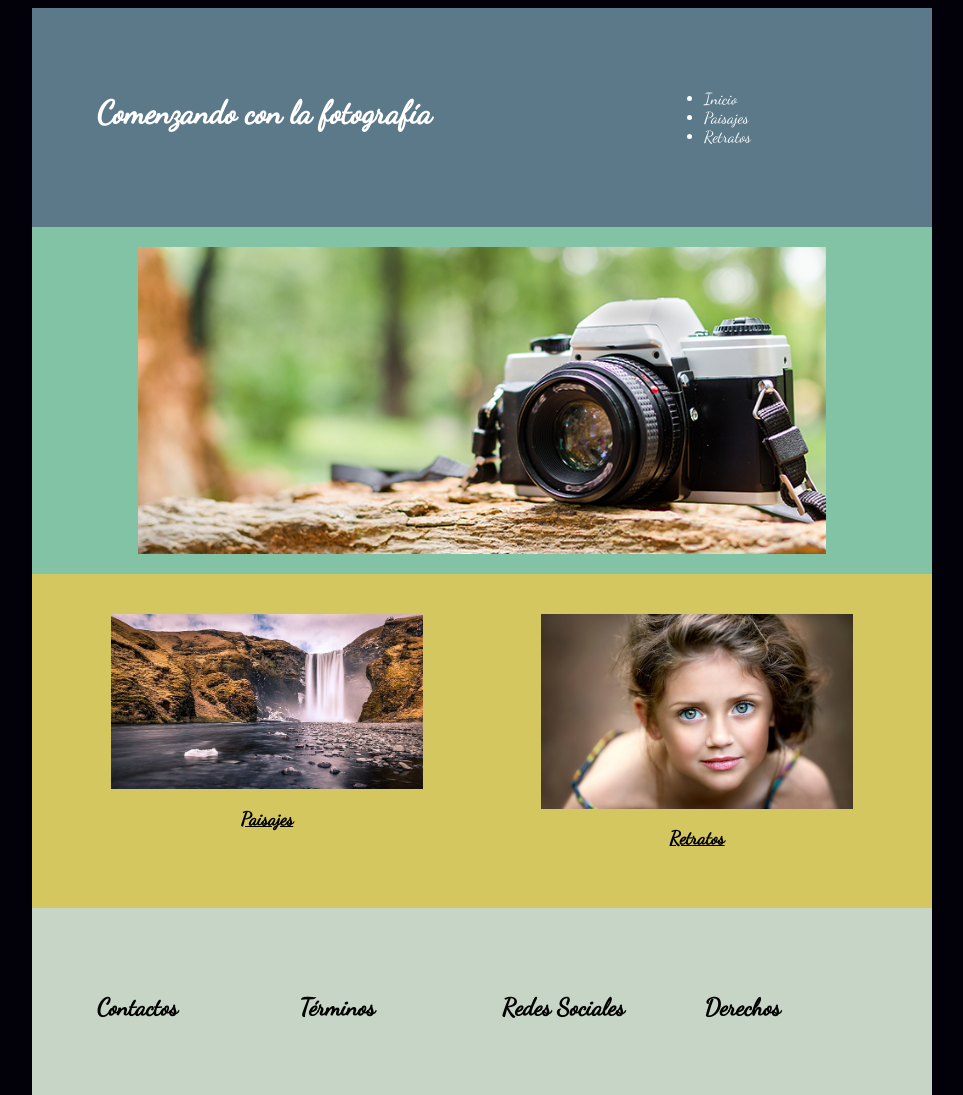
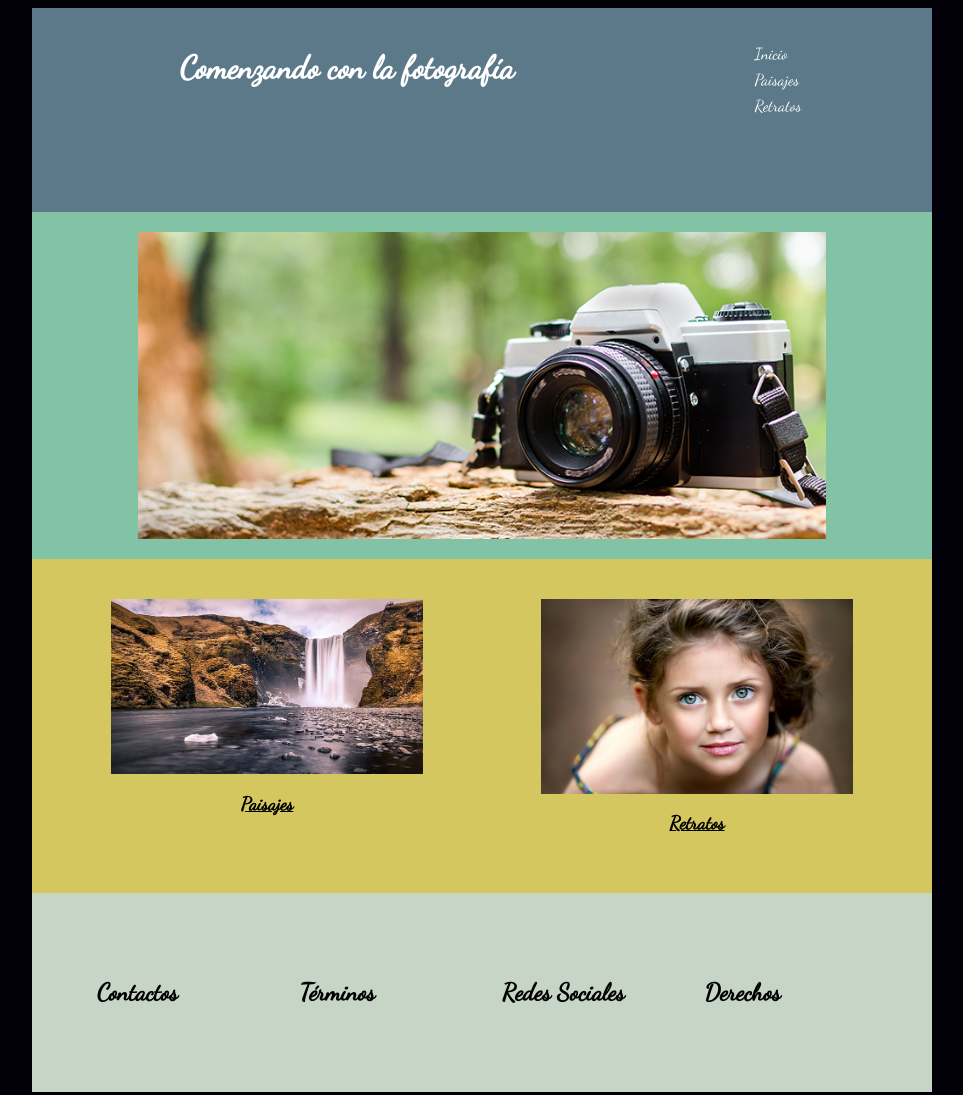
Before and after one commit to Bettto/Evaluaci-n-Final-CSS, a plain HTML site: page index.html in a window 1280 px wide. Shown: the top 1095 px of the page, without its empty margins (158-1121 px from the left). Drawn offline with Linux system fonts and the light colour scheme.

Commit message:
corregido menu

```diff
--- a/estilo.css
+++ b/estilo.css
@@ -14,23 +14,34 @@ color: white;
 	min-width: 150px;
 	padding: 20px;
 }
-.imagen_secundaria {
-	display: -webkit-flex;
-	display: flex;
-	-webkit-flex-flow: row wrap;
-	flex-flow: row wrap;
-}
-header{
+A:link{font-size:1em;color:white;text-decoration:none; display: block;}
+A:visited{font-size:1em;color:white;text-decoration:none}
+A:hover{font-size:1em;color:white;text-decoration:none}
+A:active{font-size:1em;color:white;text-decoration:none}
+
+header {
     background-color: #5b7989;
     display: -webkit-flex;
     display: flex;
     -webkit-flex-flow: row wrap;
     flex-flow: row wrap;
     margin: auto;
-    padding: 5%;
+    padding: 0%;
 }
-.titulo, .menu {
-  width: 100%
+.titulo {
+  width: 100%;
+  text-align: center;
+}
+nav {
+  background-color: #5b7989;
+  margin: auto;
+  padding: 0%;
+  padding-bottom: 10%
+}
+.menu li {
+  float: left;
+  list-style:none;
+  margin:0% 10% 10% 0%;
 }
 img {
   display: block;
@@ -44,10 +55,11 @@ img {
   background-color: #82c3a6;
   width: 100%
 }
-.imagen_central div {
-  margin: auto;
-  border: 0;
-  padding: 10%
+.imagen_secundaria {
+	display: -webkit-flex;
+	display: flex;
+	-webkit-flex-flow: row wrap;
+	flex-flow: row wrap;
 }
 .imagen_secundaria {
   background-color: #d5c75f;
```
